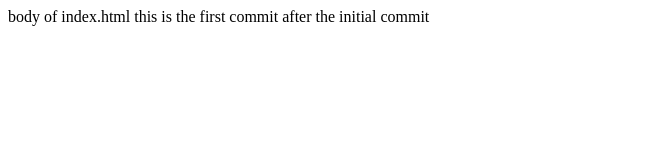
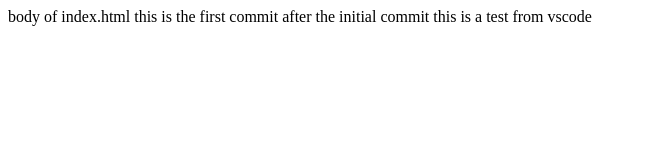
Before and after one commit to deantmenzel/hello-world, a plain HTML site: page index.html in a window 1280 px wide. Shown: the whole page, without its empty margins (0-645 px from the left). Drawn offline with Linux system fonts and the light colour scheme.

Commit message:
test from vscode

```diff
--- a/index.html
+++ b/index.html
@@ -5,5 +5,6 @@
   <body>
     body of index.html
     this is the first commit after the initial commit
+    this is a test from vscode
   </body>
 </html>
```
